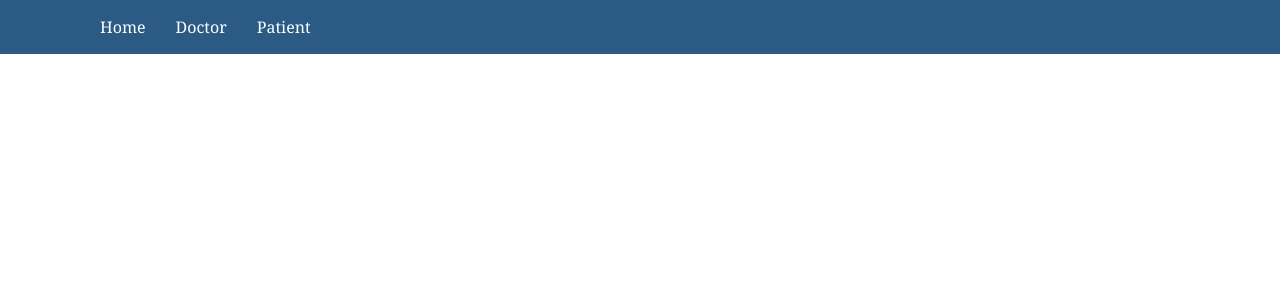
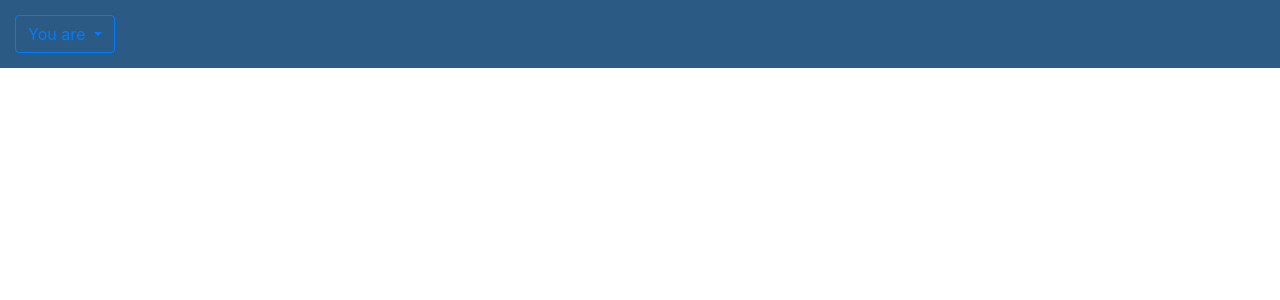
Before and after one commit to 5SURVIVORS/My-Doc, an Angular app in the folder MyDoc/: page / in a window 1280 px wide. Shown: the top 300 px of the page. Built offline with nearby package versions, Linux system fonts and the light colour scheme.

Commit message:
add DropDown List

```diff
--- a/MyDoc/package.json
+++ b/MyDoc/package.json
@@ -17,10 +17,12 @@
     "@angular/compiler": "~10.2.0",
     "@angular/core": "~10.2.0",
     "@angular/forms": "~10.2.0",
+    "@angular/localize": "~10.2.0",
     "@angular/platform-browser": "~10.2.0",
     "@angular/platform-browser-dynamic": "~10.2.0",
     "@angular/router": "~10.2.0",
     "@hapi/joi": "^17.1.1",
+    "@ng-bootstrap/ng-bootstrap": "^7.0.0",
     "axios": "^0.21.0",
     "bcryptjs": "^2.4.3",
     "bootstrap": "^4.5.3",
--- a/MyDoc/src/app/app.module.ts
+++ b/MyDoc/src/app/app.module.ts
@@ -19,7 +19,8 @@ import { ProfilDocComponent } from './DoctorComponents/profil/profil.component';
 import { SingInDocComponent } from './DoctorComponents/sing-in/sing-in.component';
 import { SingUpDocComponent } from './DoctorComponents/sing-up/sing-up.component';
 import { NavBarComponent } from './nav-bar/nav-bar.component';
-import { HomeComponent } from './home/home.component'
+import { HomeComponent } from './home/home.component';
+import { NgbModule } from '@ng-bootstrap/ng-bootstrap'
 
 
 
@@ -49,6 +50,7 @@ import { HomeComponent } from './home/home.component'
       { path: 'doctor', component: HomePageDocComponent },
       { path: 'patient', component: HomePageComponent }
     ]),
+    NgbModule,
   ],
   providers: [
     ProfileService
--- a/MyDoc/src/app/nav-bar/nav-bar.component.css
+++ b/MyDoc/src/app/nav-bar/nav-bar.component.css
@@ -2,12 +2,12 @@ header {
     background-color:#2b5b84 ;
     padding: 15px;
 }
-a{
+/* a{
     color : white ;
     font-family: Georgia, 'Times New Roman', Times, serif;
     text-decoration: none;
     padding: 15px;
-}
+} */
 
 a:hover {
     background-color:#dca900 ;
--- a/MyDoc/src/app/nav-bar/nav-bar.component.html
+++ b/MyDoc/src/app/nav-bar/nav-bar.component.html
@@ -1,8 +1,16 @@
 <header>
-    <nav class='container'>
-
-        <a routerLink='/home'>Home</a>
-        <a routerLink='/doctor'>Doctor</a>
-        <a routerLink='/patient'>Patient</a>
+    <nav>
+        <div class="row">
+            <div class="col">
+                <div ngbDropdown class="d-inline-block">
+                    <button class="btn btn-outline-primary" id="dropdownBasic1" ngbDropdownToggle> You are </button>
+                    <div ngbDropdownMenu aria-labelledby="dropdownBasic1">
+                        <a ngbDropdownItem routerLink='/doctor'>Doctor ?</a>
+                        <a ngbDropdownItem routerLink='/patient'>Patient ?</a>
+                        <a ngbDropdownItem routerLink='/home'> Go Back Home </a>
+                    </div>
+                </div>
+            </div>
+        </div>
     </nav>
 </header>
--- a/MyDoc/src/app/services/profile.service.ts
+++ b/MyDoc/src/app/services/profile.service.ts
@@ -5,4 +5,6 @@ export class ProfileService {
             disease: "example disease"
         }
     ]
+
+
 }
--- a/MyDoc/src/polyfills.ts
+++ b/MyDoc/src/polyfills.ts
@@ -1,3 +1,7 @@
+/***************************************************************************************************
+ * Load `$localize` onto the global scope - used if i18n tags appear in Angular templates.
+ */
+import '@angular/localize/init';
 /**
  * This file includes polyfills needed by Angular and is loaded before the app.
  * You can add your own extra polyfills to this file.
```
Also changed, not shown: MyDoc/src/app/home/home.component.html (line endings or trailing spaces), 1 other file (tests, documents, lock files or other folders).
